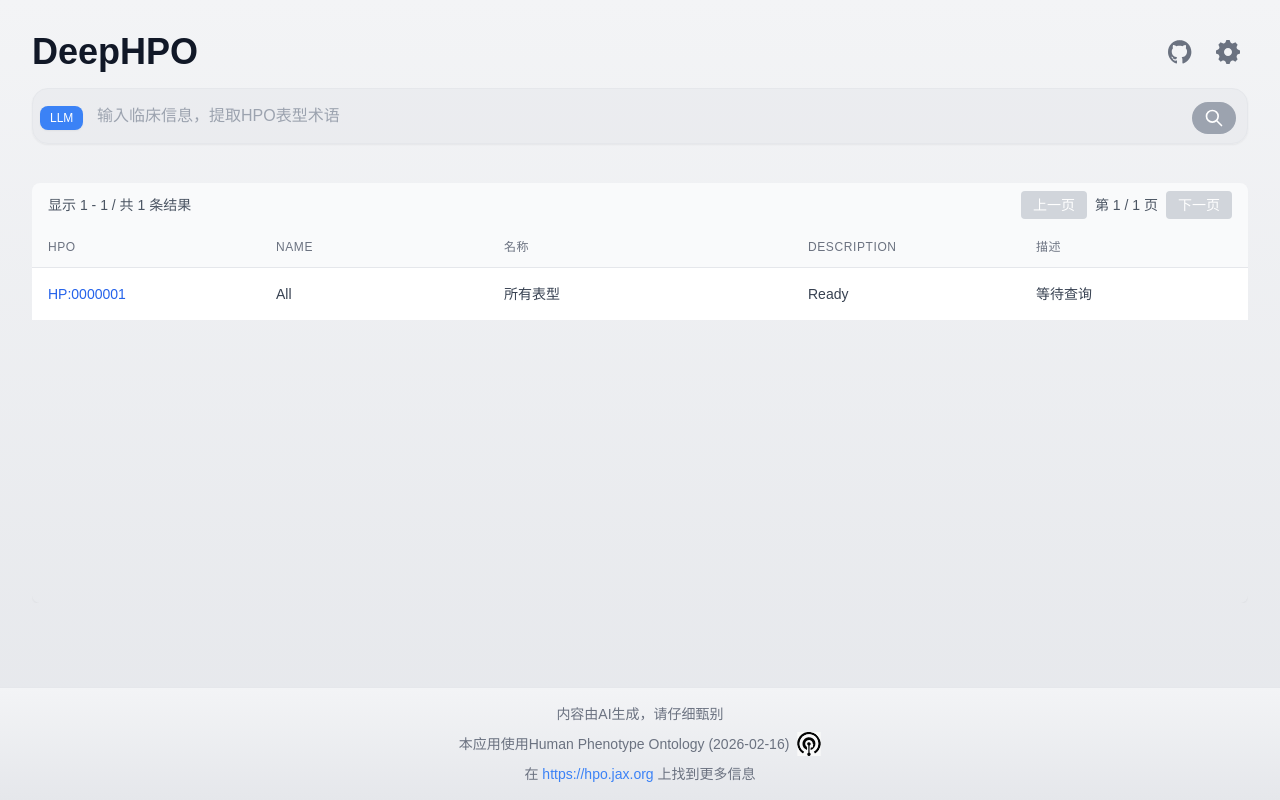
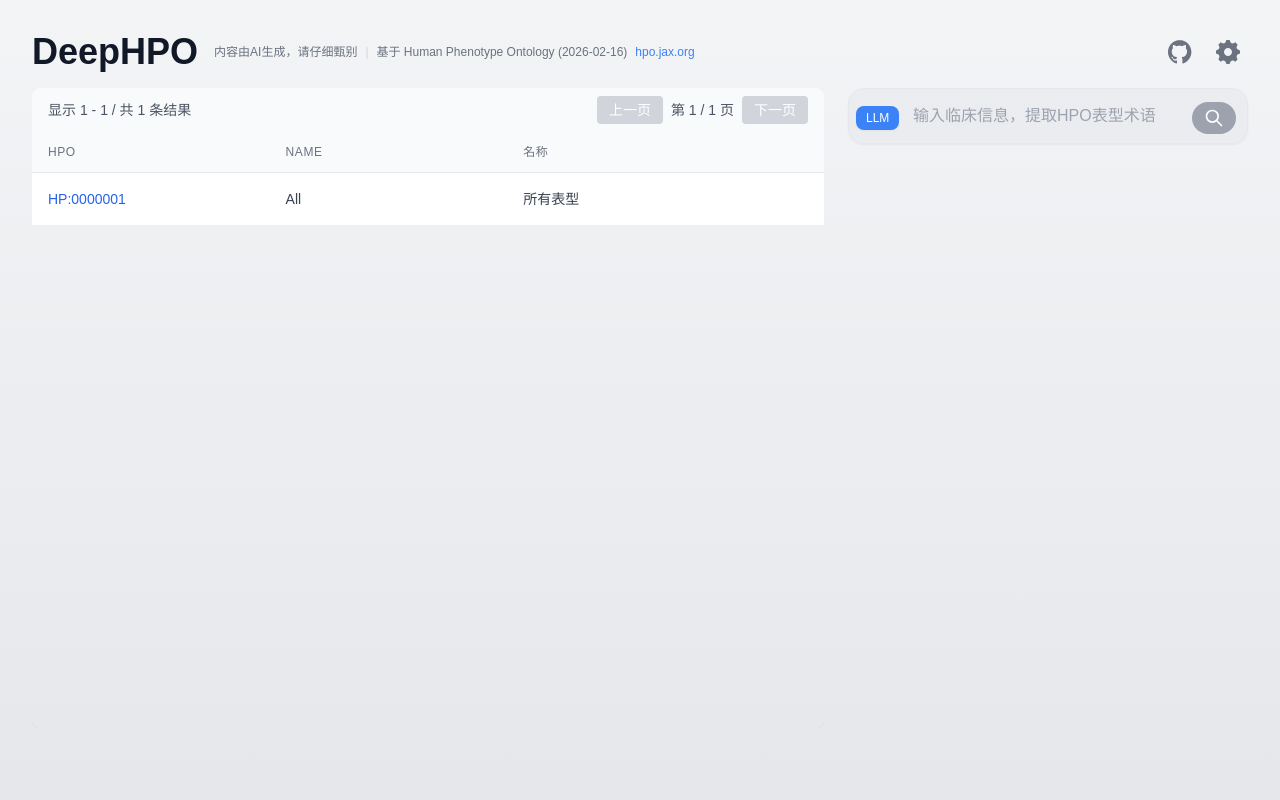
Before and after one commit to pzweuj/DeepHPO, a Next.js app: page / in a window 1280 px wide. Built offline with nearby package versions, Linux system fonts and the light colour scheme.

Commit message:
调整布局

```diff
--- a/src/app/components/table.tsx
+++ b/src/app/components/table.tsx
@@ -57,10 +57,12 @@ export default function Table({ data, isLoading }: TableProps) {
     columnHelper.accessor('definition', {
       header: 'Description',
       cell: info => info.getValue(),
+      enableHiding: true,
     }),
     columnHelper.accessor('definitionCn', {
       header: '描述',
       cell: info => info.getValue(),
+      enableHiding: true,
     }),
     columnHelper.accessor('confidence', {
       header: '置信度',
@@ -86,6 +88,8 @@ export default function Table({ data, isLoading }: TableProps) {
     },
     state: {
       columnVisibility: {
+        definition: false,
+        definitionCn: false,
         confidence: false,
         remark: false,
       },
@@ -153,12 +157,12 @@ export default function Table({ data, isLoading }: TableProps) {
                 {table.getRowModel().rows.map(row => (
                   <tr
                     key={row.id}
-                    className="hover:bg-gray-50 dark:hover:bg-gray-700 transition-colors relative"
+                    className="hover:bg-gray-50 dark:hover:bg-gray-700 transition-colors relative group"
                   >
                     {row.getVisibleCells().map(cell => (
                       <td
                         key={cell.id}
-                        className="px-4 py-4 whitespace-normal text-sm text-gray-700 dark:text-gray-300 relative group"
+                        className="px-4 py-4 whitespace-normal text-sm text-gray-700 dark:text-gray-300"
                         style={{ width: cell.column.getSize() }}
                       >
                         <div className="relative z-0">
@@ -166,6 +170,19 @@ export default function Table({ data, isLoading }: TableProps) {
                         </div>
                       </td>
                     ))}
+                    {/* Hover 弹窗：显示 Description & 描述 */}
+                    <td className="hidden group-hover:block absolute left-0 right-0 top-full mt-1 z-20">
+                      <div className="bg-white dark:bg-gray-700 border border-gray-300 dark:border-gray-600 rounded-lg shadow-lg p-3 mx-4 text-sm">
+                        <div className="mb-1">
+                          <span className="font-medium text-gray-500 dark:text-gray-400">Description: </span>
+                          <span className="text-gray-700 dark:text-gray-300">{row.original.definition || '-'}</span>
+                        </div>
+                        <div>
+                          <span className="font-medium text-gray-500 dark:text-gray-400">描述: </span>
+                          <span className="text-gray-700 dark:text-gray-300">{row.original.definitionCn || '-'}</span>
+                        </div>
+                      </div>
+                    </td>
                   </tr>
                 ))}
               </tbody>
--- a/src/app/page.tsx
+++ b/src/app/page.tsx
@@ -38,8 +38,6 @@ function HomeContent() {
   const [apiUrl, setApiUrl] = useState('');
   const [apiKey, setApiKey] = useState('');
   const [model, setModel] = useState('');
-  const [showFooter, setShowFooter] = useState(true);
-  const [lastScrollY, setLastScrollY] = useState(0);
   const abortControllerRef = useRef<AbortController | null>(null);
   const tableContainerRef = useRef<HTMLDivElement>(null);
 
@@ -53,48 +51,6 @@ function HomeContent() {
     if (savedModel) setModel(savedModel);
   }, []);
 
-  useEffect(() => {
-    let timeoutId: NodeJS.Timeout;
-
-    const handleScroll = () => {
-      const currentScrollY = window.scrollY;
-
-      if (currentScrollY > lastScrollY && currentScrollY > 100) {
-        setShowFooter(false);
-      } else {
-        setShowFooter(true);
-      }
-
-      setLastScrollY(currentScrollY);
-
-      clearTimeout(timeoutId);
-      timeoutId = setTimeout(() => {
-        setShowFooter(true);
-      }, 2000);
-    };
-
-    const handleTableScroll = () => {
-      setShowFooter(false);
-      clearTimeout(timeoutId);
-      timeoutId = setTimeout(() => {
-        setShowFooter(true);
-      }, 2000);
-    };
-
-    window.addEventListener('scroll', handleScroll, { passive: true });
-    const tableEl = tableContainerRef.current;
-    if (tableEl) {
-      tableEl.addEventListener('scroll', handleTableScroll, { passive: true });
-    }
-
-    return () => {
-      window.removeEventListener('scroll', handleScroll);
-      if (tableEl) {
-        tableEl.removeEventListener('scroll', handleTableScroll);
-      }
-      clearTimeout(timeoutId);
-    };
-  }, [lastScrollY]);
 
   const handleSearch = useCallback((searchQuery: string) => {
     router.push(`/?q=${encodeURIComponent(searchQuery)}&type=${searchType}`);
@@ -344,14 +300,35 @@ function HomeContent() {
       )}
 
 
-      {/* Logo and Search */}
-      <div className="w-full mx-auto mb-8">
-        <div className="mb-4">
+      {/* Logo + Info */}
+      <div className="flex items-center gap-4 mb-4">
         <h1 className="text-4xl font-bold text-gray-900 dark:text-gray-100">
           DeepHPO
         </h1>
+        <div className="flex items-center gap-2 text-xs text-gray-500 dark:text-gray-400">
+          <span>内容由AI生成，请仔细甄别</span>
+          <span className="text-gray-300 dark:text-gray-600">|</span>
+          <span>基于 Human Phenotype Ontology (2026-02-16)</span>
+          <a
+            href="https://hpo.jax.org"
+            target="_blank"
+            rel="noopener noreferrer"
+            className="text-blue-500 hover:text-blue-600 dark:text-blue-400 dark:hover:text-blue-300 transition-colors"
+          >
+            hpo.jax.org
+          </a>
+        </div>
       </div>
 
+      {/* 左右布局：左侧表格，右侧输入框 */}
+      <div className="flex gap-6 h-[calc(100vh-160px)]">
+        {/* 左侧：结果表格 */}
+        <div ref={tableContainerRef} className="flex-1 min-w-0 overflow-y-auto">
+          <Table data={tableData} isLoading={isLoading} />
+        </div>
+
+        {/* 右侧：输入框 */}
+        <div className="w-[400px] flex-shrink-0">
           <SearchBox
             initialQuery={query}
             onSearch={handleSearch}
@@ -361,46 +338,8 @@ function HomeContent() {
             elapsedTime={elapsedTime}
           />
         </div>
-
-      {/* Results */}
-      <div ref={tableContainerRef} className="max-w-full mx-auto h-[calc(100vh-380px)] overflow-y-auto">
-        <Table data={tableData} isLoading={isLoading} />
       </div>
 
-      {/* Footer */}
-      <div className={`fixed bottom-0 left-0 right-0 py-4 bg-gradient-to-b from-gray-100 to-gray-200 dark:from-gray-950 dark:to-gray-900 border-t border-gray-200 dark:border-gray-800 transition-transform duration-300 ${showFooter ? 'translate-y-0' : 'translate-y-full'}`}>
-        <div className="max-w-2xl mx-auto text-sm text-gray-500 dark:text-gray-400">
-          <p className="text-center">
-            内容由AI生成，请仔细甄别
-          </p>
-          <div className="flex items-center justify-center gap-2 p-2 rounded-lg">
-            <p>本应用使用Human Phenotype Ontology (2026-02-16)</p>
-            <svg
-              width={24}
-              height={24}
-              viewBox="0 0 388 398"
-              className="dark:invert"
-            >
-              <path fill="#f9faf9" d="M -0.5,-0.5 C 57.5,-0.5 115.5,-0.5 173.5,-0.5C 99.992,9.99634 47.1587,48.663 15,115.5C 7.02954,134.22 1.86287,153.553 -0.5,173.5C -0.5,115.5 -0.5,57.5 -0.5,-0.5 Z" />
-              <path fill="#050505" d="M 173.5,-0.5 C 186.833,-0.5 200.167,-0.5 213.5,-0.5C 288.123,10.396 341.29,50.0627 373,118.5C 380.215,137.03 385.049,156.03 387.5,175.5C 387.5,187.5 387.5,199.5 387.5,211.5C 379.803,276.081 348.469,325.581 293.5,360C 292.365,360.749 291.365,360.583 290.5,359.5C 285.351,348.029 278.351,337.862 269.5,329C 335.743,285.973 359.909,225.806 342,148.5C 320.031,85.8736 276.198,49.3736 210.5,39C 144.778,34.9434 94.2776,60.4434 59,115.5C 35.4555,158.972 32.1221,203.972 49,250.5C 63.3233,284.152 86.1566,310.319 117.5,329C 108.44,338.731 100.94,349.565 95,361.5C 40.2522,327.016 8.4189,277.683 -0.5,213.5C -0.5,200.167 -0.5,186.833 -0.5,173.5C 1.86287,153.553 7.02954,134.22 15,115.5C 47.1587,48.663 99.992,9.99634 173.5,-0.5 Z" />
-              <path fill="#f9faf9" d="M 213.5,-0.5 C 271.5,-0.5 329.5,-0.5 387.5,-0.5C 387.5,58.1667 387.5,116.833 387.5,175.5C 385.049,156.03 380.215,137.03 373,118.5C 341.29,50.0627 288.123,10.396 213.5,-0.5 Z" />
-              <path fill="#f9f9f9" d="M 387.5,211.5 C 387.5,273.5 387.5,335.5 387.5,397.5C 325.5,397.5 263.5,397.5 201.5,397.5C 217.973,390.559 224.473,378.226 221,360.5C 218.414,351.751 212.914,345.751 204.5,342.5C 203.508,310.907 203.175,279.24 203.5,247.5C 203.334,239.826 203.5,232.159 204,224.5C 222.055,214.577 226.722,200.244 218,181.5C 205.475,166.799 190.975,164.632 174.5,175C 163.456,186.454 161.623,199.288 169,213.5C 172.75,218.083 177.25,221.75 182.5,224.5C 183.5,263.828 183.833,303.161 183.5,342.5C 171.209,346.869 164.876,355.703 164.5,369C 165.214,383.204 172.214,392.704 185.5,397.5C 123.5,397.5 61.5,397.5 -0.5,397.5C -0.5,336.167 -0.5,274.833 -0.5,213.5C 8.4189,277.683 40.2522,327.016 95,361.5C 100.94,349.565 108.44,338.731 117.5,329C 86.1566,310.319 63.3233,284.152 49,250.5C 32.1221,203.972 35.4555,158.972 59,115.5C 94.2776,60.4434 144.778,34.9434 210.5,39C 276.198,49.3736 320.031,85.8736 342,148.5C 359.909,225.806 335.743,285.973 269.5,329C 278.351,337.862 285.351,348.029 290.5,359.5C 291.365,360.583 292.365,360.749 293.5,360C 348.469,325.581 379.803,276.081 387.5,211.5 Z" />
-              <path fill="#050505" d="M 184.5,85.5 C 236.295,84.6279 272.795,107.628 294,154.5C 309.736,204.611 297.569,246.444 257.5,280C 247.111,287.361 235.778,292.861 223.5,296.5C 222.353,296.182 221.519,295.516 221,294.5C 218.226,282.992 219.56,271.992 225,261.5C 225.903,260.299 227.069,259.465 228.5,259C 235.167,258.667 241.833,258.333 248.5,258C 253.304,256.782 256.637,253.949 258.5,249.5C 256.657,244.235 257.324,239.401 260.5,235C 260.104,233.103 259.104,231.603 257.5,230.5C 259.272,229.73 260.272,228.397 260.5,226.5C 258.132,221.392 259.466,217.892 264.5,216C 265.804,215.196 266.471,214.029 266.5,212.5C 263.863,205.893 260.696,199.56 257,193.5C 253.372,160.545 235.539,140.045 203.5,132C 159.652,130.013 135.319,150.847 130.5,194.5C 131.091,206.77 134.591,218.104 141,228.5C 145.967,234.469 151.301,240.135 157,245.5C 158,247.5 159,249.5 160,251.5C 163.648,267.016 163.315,282.349 159,297.5C 148.121,291.977 137.621,285.811 127.5,279C 91.959,249.046 79.1257,211.213 89,165.5C 104.054,118.599 135.888,91.9321 184.5,85.5 Z" />
-              <path fill="#050505" d="M 203.5,247.5 C 202.833,263.163 202.5,278.996 202.5,295C 202.501,311.181 203.167,327.014 204.5,342.5C 212.914,345.751 218.414,351.751 221,360.5C 224.473,378.226 217.973,390.559 201.5,397.5C 196.167,397.5 190.833,397.5 185.5,397.5C 172.214,392.704 165.214,383.204 164.5,369C 164.876,355.703 171.209,346.869 183.5,342.5C 183.833,303.161 183.5,263.828 182.5,224.5C 177.25,221.75 172.75,218.083 169,213.5C 161.623,199.288 163.456,186.454 174.5,175C 190.975,164.632 205.475,166.799 218,181.5C 226.722,200.244 222.055,214.577 204,224.5C 203.5,232.159 203.334,239.826 203.5,247.5 Z" />
-            </svg>
-          </div>
-          <p className="text-center">
-            在 <a
-              href="https://hpo.jax.org"
-              target="_blank"
-              rel="noopener noreferrer"
-              className="text-blue-500 hover:text-blue-600 dark:text-blue-400 dark:hover:text-blue-300 transition-colors"
-            >
-              https://hpo.jax.org
-            </a> 上找到更多信息
-          </p>
-        </div>
-      </div>
     </div>
   );
 }
```
Lines whose indentation alone changed are shown as unchanged.
